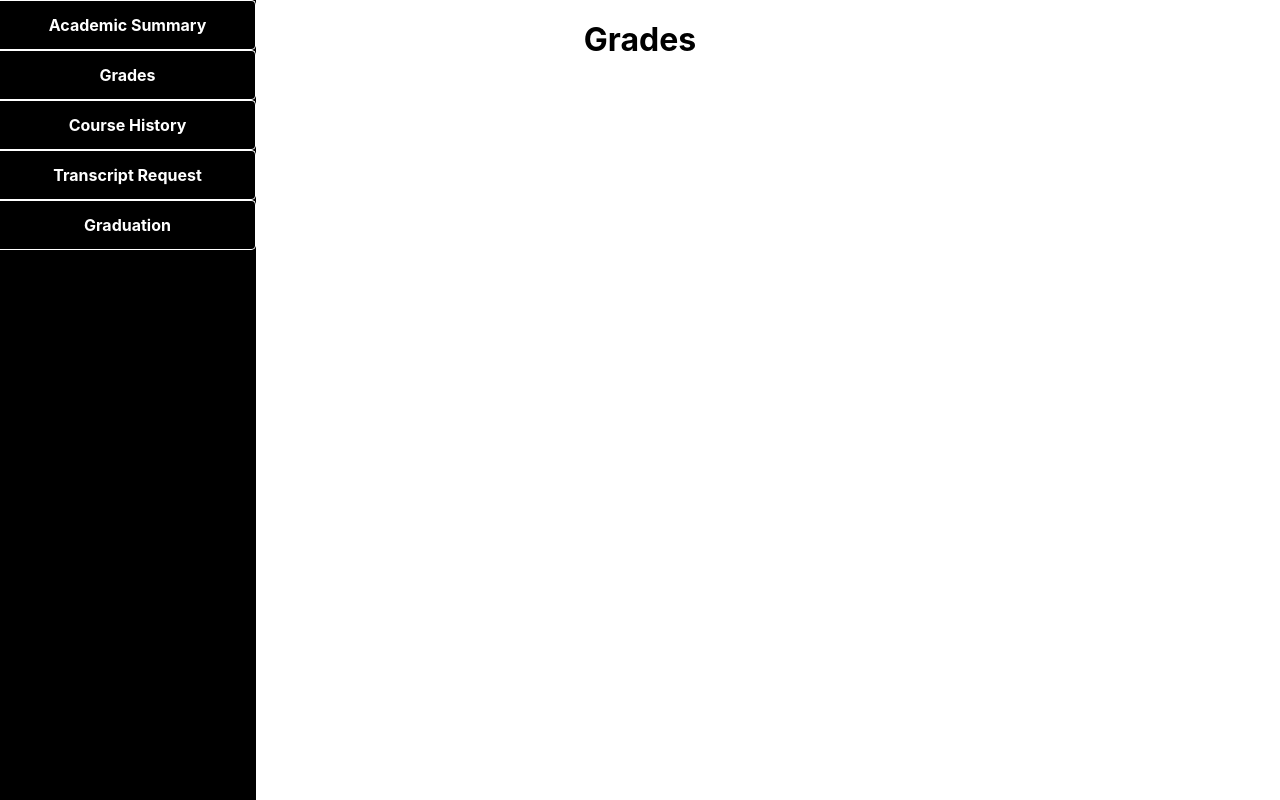
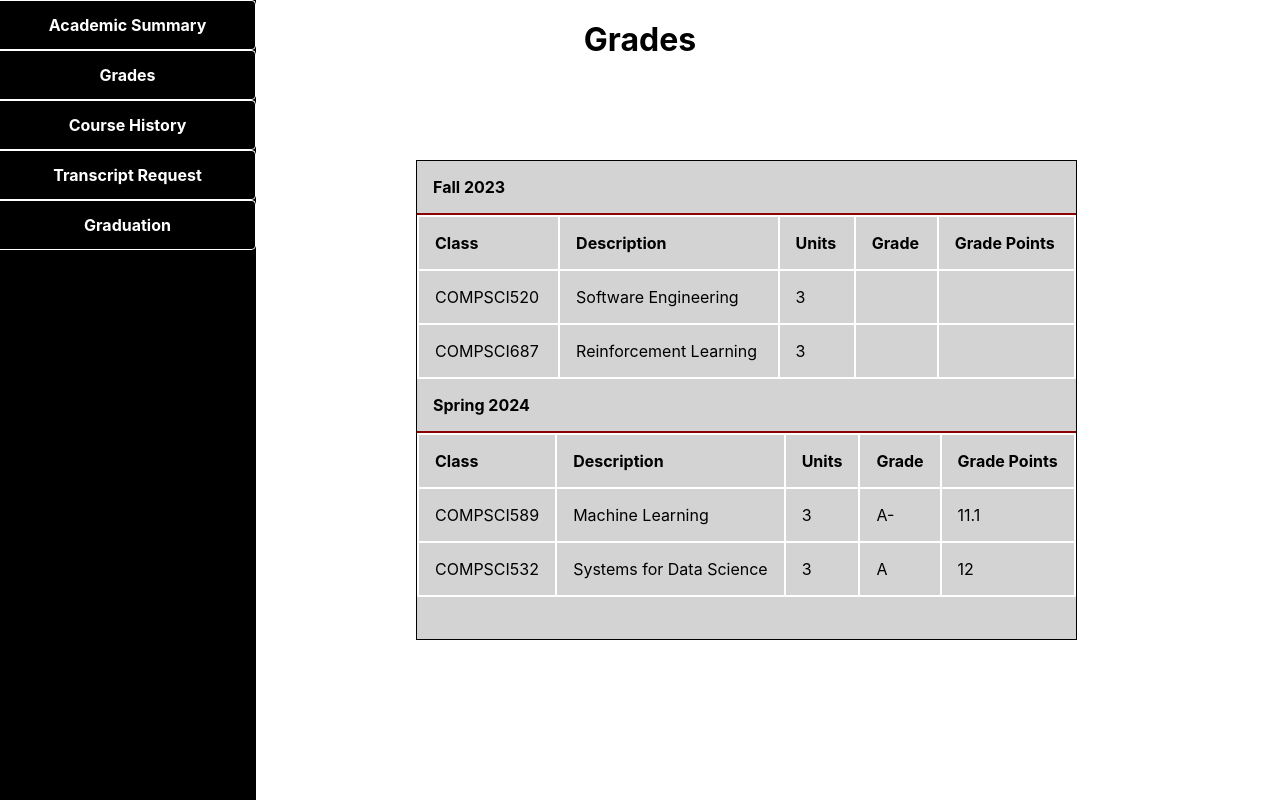
Before and after one commit to apoorvarajan/StudentDataManagementSystem, a React (Create React App) app in the folder front-end/: page /academics in a window 1280 px wide. Both pictures are taken after a click on the element "Grades". Built offline with nearby package versions, Linux system fonts and the light colour scheme.

Commit message:
grades section

```diff
--- a/front-end/src/components/dashboardComponents/AcademicContents/grades.tsx
+++ b/front-end/src/components/dashboardComponents/AcademicContents/grades.tsx
@@ -1,7 +1,68 @@
 import React from 'react'
 
 const AcademicGrades = () =>{
-    return <div></div>
+    let tableheads=["Class","Description","Units","Grade","Grade Points"]
+    let gradeArray={
+        "Fall 2023":[{
+            "class":"COMPSCI520",
+            "description":"Software Engineering",
+            "units":"3",
+            "letter grade":"",
+            "grade points":""
+        },
+        {
+            "class":"COMPSCI687",
+            "description":"Reinforcement Learning",
+            "units":"3",
+            "letter grade":"",
+            "grade points":""
+        }],
+        "Spring 2024":[{
+            "class":"COMPSCI589",
+            "description":"Machine Learning",
+            "units":"3",
+            "letter grade":"A-",
+            "grade points":"11.1"
+        },
+        {
+            "class":"COMPSCI532",
+            "description":"Systems for Data Science",
+            "units":"3",
+            "letter grade":"A",
+            "grade points":"12"
+        }]
+    }
+    return <div className="course-history-section">
+        <div>
+            {
+               Object.entries(gradeArray).map((elem,index) =>{
+                   return <div>
+                                <div className="grade-term-head">{elem[0]}</div>
+                                <table className="ch-table">
+                                    <thead>
+                                        <tr className="ch-rowhead">
+                                            {tableheads.map((elem, index) => (
+                                                    <td className="ch-row-head-elem">{elem}</td>
+                                            ))}
+                                        </tr>
+                                    </thead>
+                                    <tbody>
+                                        {elem[1].map((entry:any,index:any)=>{
+                                            return <tr key={index} className="ch-row">
+                                                <td className="ch-elem">{entry.class}</td>
+                                                <td className="ch-elem">{entry.description}</td>
+                                                <td className="ch-elem">{entry.units}</td>
+                                                <td className="ch-elem">{entry["letter grade"]}</td>
+                                                <td className="ch-elem">{entry["grade points"]}</td>
+                                        </tr>
+                                        })}
+                                    </tbody>
+                                </table>
+                            </div>
+               })
+            }
+        </div>
+    </div>
 }
 
 export default AcademicGrades
--- a/front-end/src/styles/academics.css
+++ b/front-end/src/styles/academics.css
@@ -105,6 +105,7 @@
 .ch-table{
     border: 1px solid white;
     border-collapse: collapse;
+    width: 100%;
 }
 .ch-rowhead{
     height: 2em;
@@ -123,3 +124,8 @@
     border: 2px solid white;
     border-collapse: collapse;
 }
+.grade-term-head{
+    font-weight: bold;
+    padding: 1em;
+    border-bottom: 2px solid darkred;
+}
```
